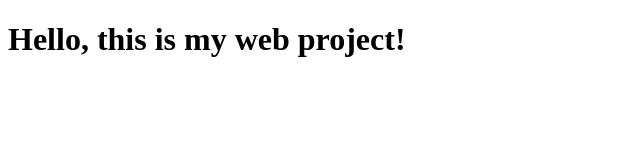
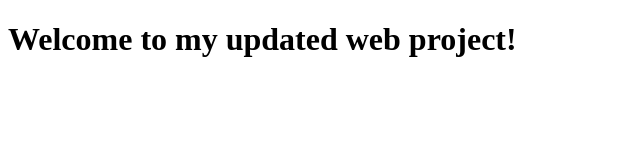
Before and after one commit to KimThanhSaRay/webnew, a plain HTML site: page index.html in a window 1280 px wide. Shown: the whole page, without its empty margins (0-640 px from the left). Drawn offline with Linux system fonts and the light colour scheme.

Commit message:
Hotfix: update index.html

```diff
--- a/index.html
+++ b/index.html
@@ -8,7 +8,9 @@
 </head>
 
 <body>
-    <h1>Hello, this is my web project!</h1>
+    <!--Thay doi thong tin body-->
+    <h1>Welcome to my updated web project!</h1>
+
 </body>
 
 </html>
```
